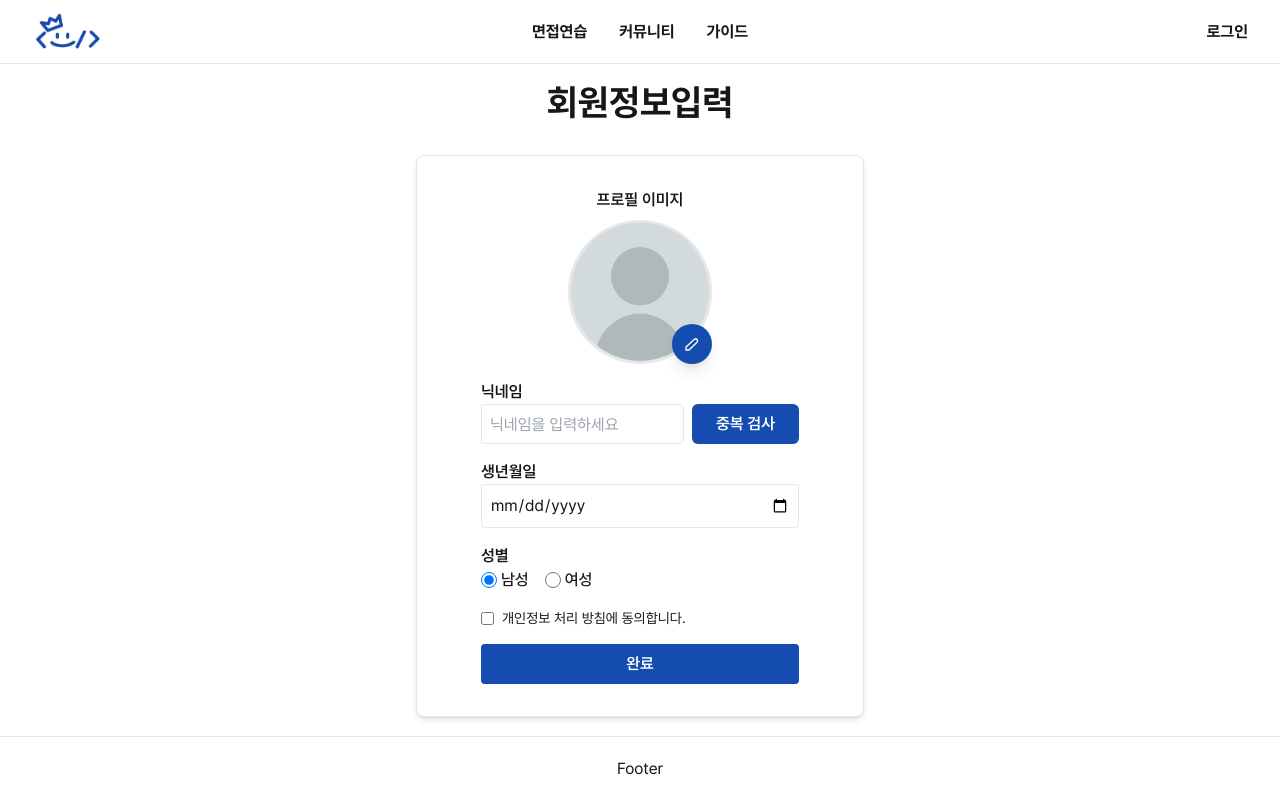
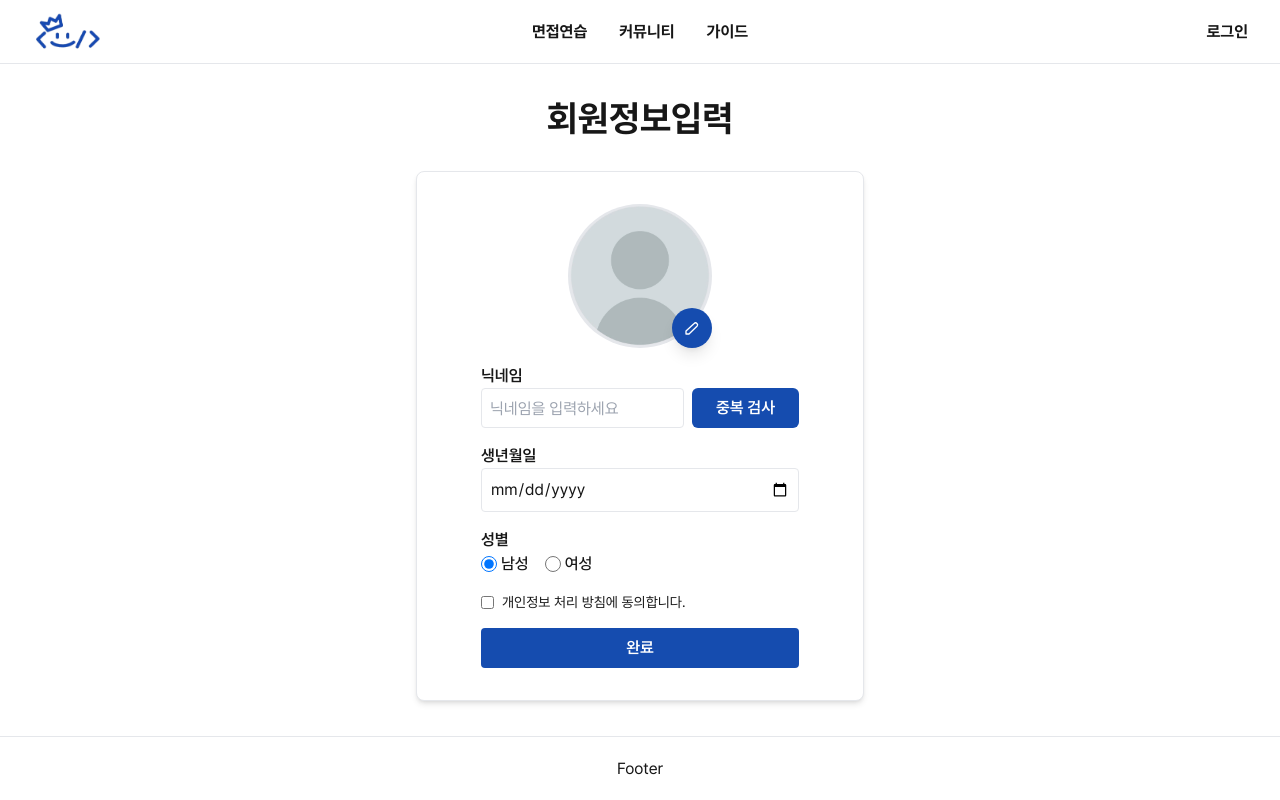
Before and after one commit to TeamRichardStallman/dv-front, a Next.js app: page /signup in a window 1280 px wide. Built offline with nearby package versions, Linux system fonts and the light colour scheme.

Commit message:
DV-104 design: 프로필이미지 라벨 삭제

```diff
--- a/src/components/user-form.tsx
+++ b/src/components/user-form.tsx
@@ -57,9 +57,6 @@ const UserForm = ({ onSubmit }: UserFormProps) => {
       className="space-y-4 w-full max-w-2xl mx-auto px-8"
     >
       <div className="flex flex-col items-center">
-        <label className="block font-semibold mb-2 text-center">
-          프로필 이미지
-        </label>
         <div className="relative inline-block">
           <div className="w-36 h-36 rounded-full overflow-hidden bg-gray-200">
             {profileImageUrl ? (
```
